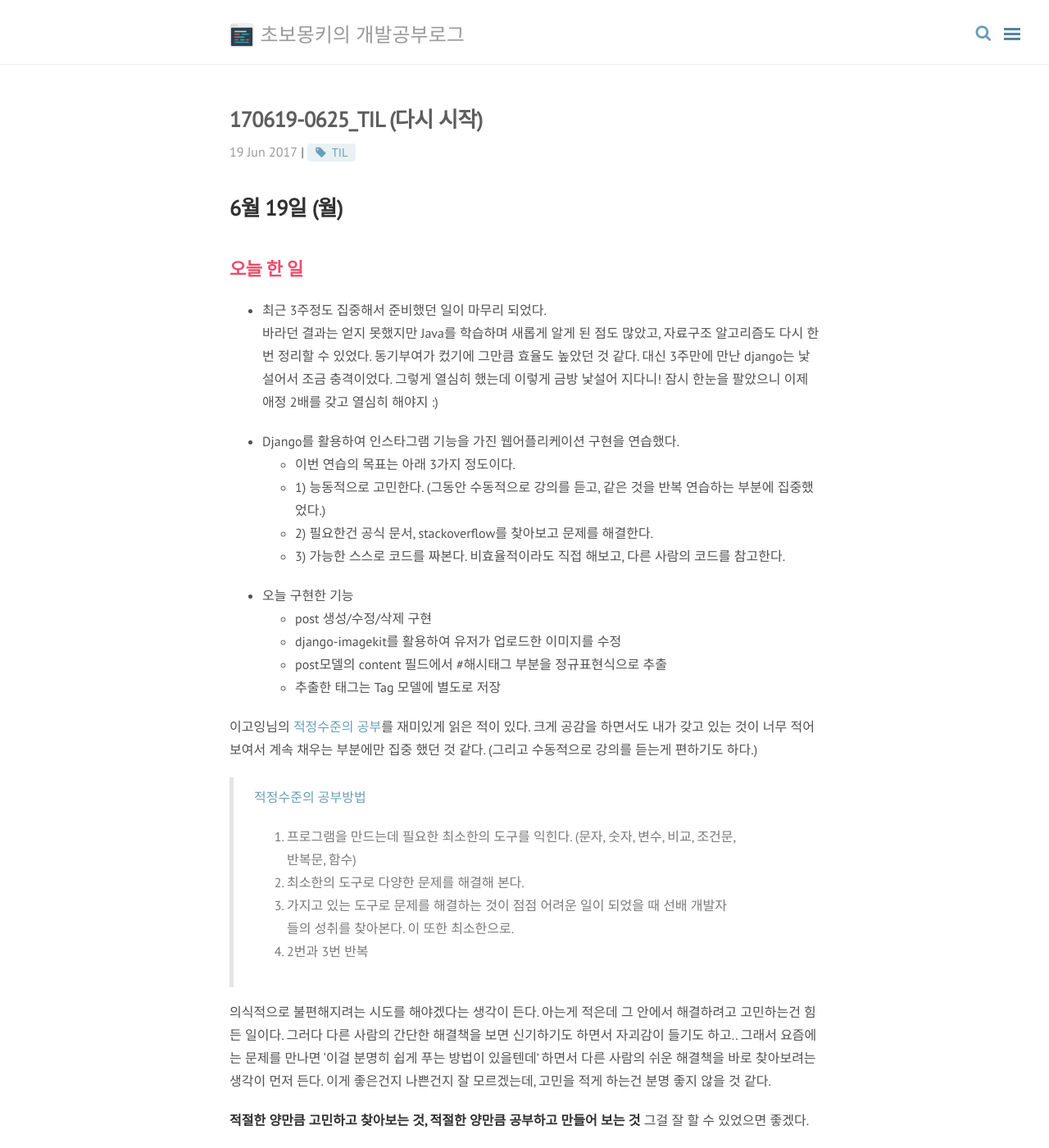
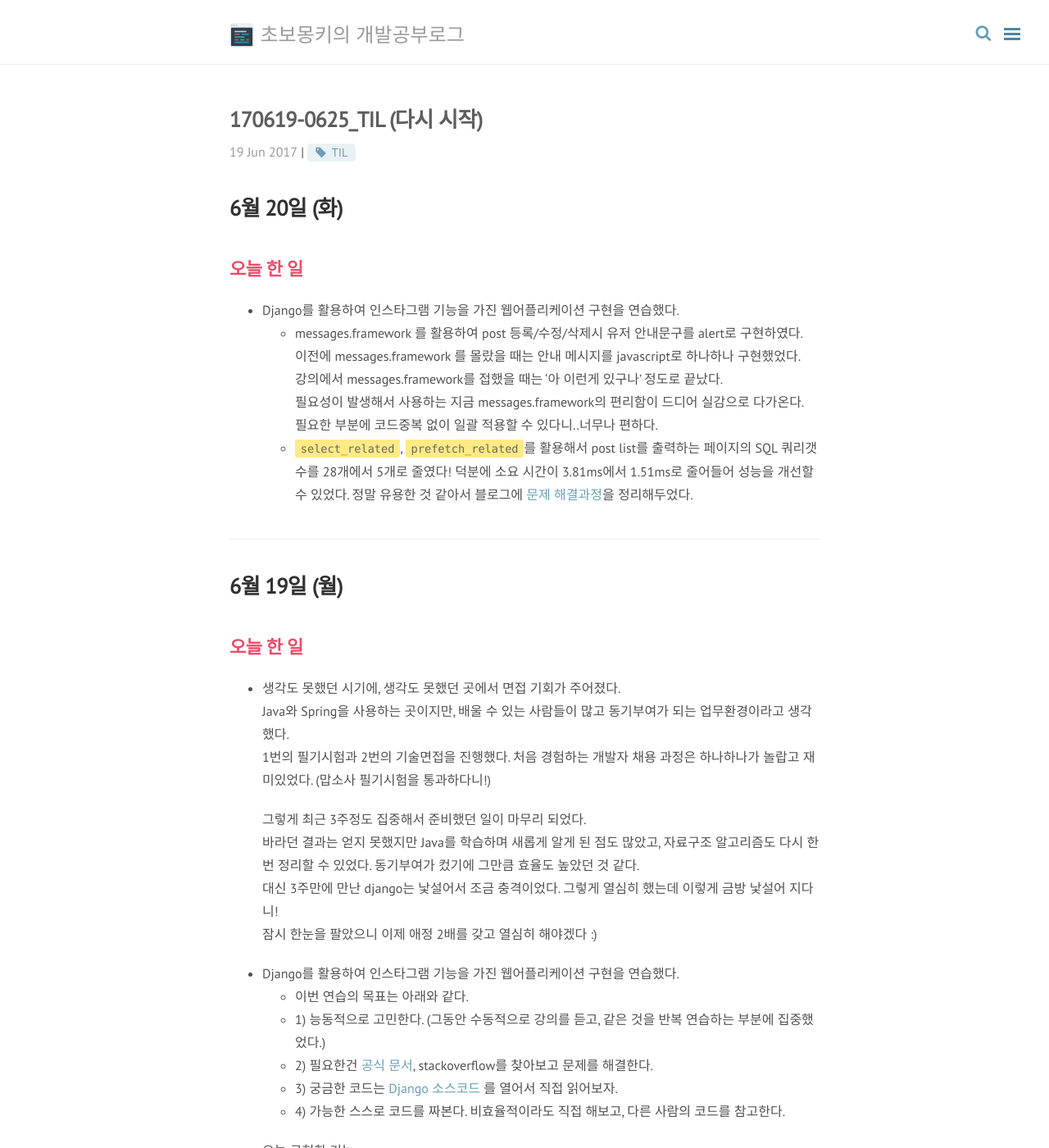
Before and after one commit to wayhome25/wayhome25.github.io, a Jekyll site: the page built from _posts/TIL(Today I Learned)/2017-06-19-06-25-TIL.md, in a window 1280 px wide and 1400 px high. Shown: the whole window at 82% size. Built offline with Jekyll 4.4.1, drawn with Linux system fonts in a browser that asks for light colours; nearby versions of some CDN libraries; comment, search, counter and statistics services are not loaded.

Commit message:
add post

```diff
--- a/_posts/TIL(Today I Learned)/2017-06-19-06-25-TIL.md
+++ b/_posts/TIL(Today I Learned)/2017-06-19-06-25-TIL.md
@@ -7,19 +7,38 @@ tags: [TIL]
 comments: true
 ---
 
+# 6월 20일 (화)
+## 오늘 한 일
+
+- Django를 활용하여 인스타그램 기능을 가진 웹어플리케이션 구현을 연습했다.
+  - messages.framework 를 활용하여 post 등록/수정/삭제시 유저 안내문구를 alert로 구현하였다.
+    이전에 messages.framework 를 몰랐을 때는 안내 메시지를 javascript로 하나하나 구현했었다.
+    강의에서 messages.framework를 접했을 때는 '아 이런게 있구나' 정도로 끝났다.
+    필요성이 발생해서 사용하는 지금 messages.framework의 편리함이 드디어 실감으로 다가온다.
+    필요한 부분에 코드중복 없이 일괄 적용할 수 있다니..너무나 편하다.
+  - `select_related`, `prefetch_related`를 활용해서 post list를 출력하는 페이지의 SQL 쿼리갯수를 28개에서 5개로 줄였다! 덕분에 소요 시간이 3.81ms에서 1.51ms로 줄어들어 성능을 개선할 수 있었다. 정말 유용한 것 같아서 블로그에 [문제 해결과정](https://wayhome25.github.io/django/2017/06/20/selected_related_prefetch_related/)을 정리해두었다.
+
+
+
+---
+
 # 6월 19일 (월)
 ## 오늘 한 일
-- 최근 3주정도 집중해서 준비했던 일이 마무리 되었다.
-  바라던 결과는 얻지 못했지만 Java를 학습하며 새롭게 알게 된 점도 많았고, 자료구조 알고리즘도 다시 한번 정리할 수 있었다.
-  동기부여가 컸기에 그만큼 효율도 높았던 것 같다.
+- 생각도 못했던 시기에, 생각도 못했던 곳에서 면접 기회가 주어졌다.
+  Java와 Spring을 사용하는 곳이지만, 배울 수 있는 사람들이 많고 동기부여가 되는 업무환경이라고 생각했다.
+  1번의 필기시험과 2번의 기술면접을 진행했다. 처음 경험하는 개발자 채용 과정은 하나하나가 놀랍고 재미있었다. (맙소사 필기시험을 통과하다니!)
+
+  그렇게 최근 3주정도 집중해서 준비했던 일이 마무리 되었다.
+  바라던 결과는 얻지 못했지만 Java를 학습하며 새롭게 알게 된 점도 많았고, 자료구조 알고리즘도 다시 한번 정리할 수 있었다. 동기부여가 컸기에 그만큼 효율도 높았던 것 같다.
   대신 3주만에 만난 django는 낯설어서 조금 충격이었다. 그렇게 열심히 했는데 이렇게 금방 낯설어 지다니!
-  잠시 한눈을 팔았으니 이제 애정 2배를 갖고 열심히 해야지 :)
+  잠시 한눈을 팔았으니 이제 애정 2배를 갖고 열심히 해야겠다 :)
 
 - Django를 활용하여 인스타그램 기능을 가진 웹어플리케이션 구현을 연습했다.
-  - 이번 연습의 목표는 아래 3가지 정도이다.
+  - 이번 연습의 목표는 아래와 같다.
   - 1) 능동적으로 고민한다. (그동안 수동적으로 강의를 듣고, 같은 것을 반복 연습하는 부분에 집중했었다.)
-  - 2) 필요한건 공식 문서, stackoverflow를 찾아보고 문제를 해결한다.
-  - 3) 가능한 스스로 코드를 짜본다. 비효율적이라도 직접 해보고, 다른 사람의 코드를 참고한다.
+  - 2) 필요한건 [공식 문서](https://docs.djangoproject.com/en/1.11/), stackoverflow를 찾아보고 문제를 해결한다.
+  - 3) 궁금한 코드는 [Django 소스코드](https://github.com/django/django/tree/1.10.6/django) 를 열어서 직접 읽어보자.
+  - 4) 가능한 스스로 코드를 짜본다. 비효율적이라도 직접 해보고, 다른 사람의 코드를 참고한다.
 
 - 오늘 구현한 기능
   - post 생성/수정/삭제 구현
```
Also changed, not shown: _posts/Django/2017-06-20-selected_related_prefetch_related.md (+1 -2 lines).
